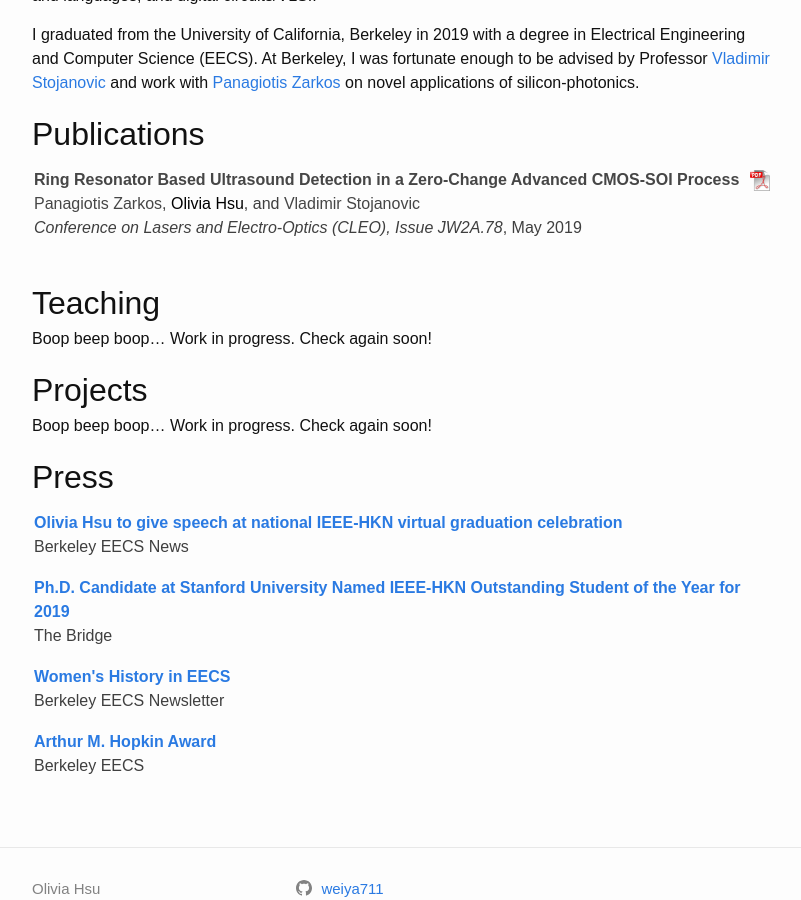
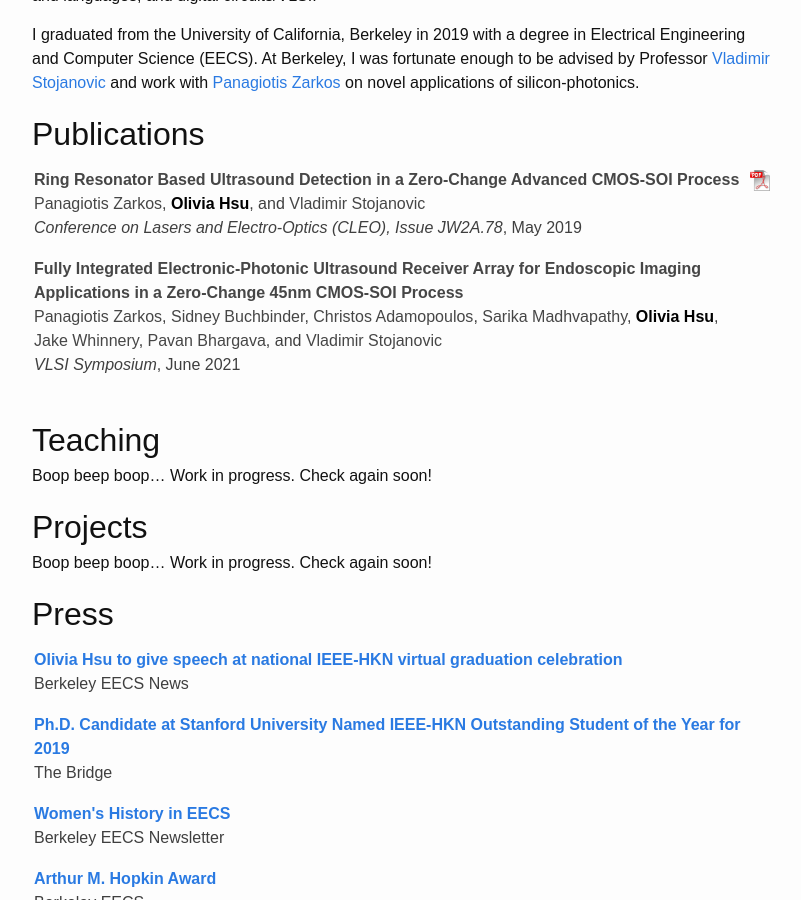
Before and after one commit to weiya711/weiya711.github.io, a Jekyll site: the page built from index.md, in a window 1280 px wide and 900 px high, scrolled down 423 px. Shown: the whole window, without its empty margins (238-1039 px from the left). Built offline with Jekyll 4.4.1, drawn with Linux system fonts in a browser that asks for light colours.

Commit message:
Add in another paper to website and add google analytics tag

```diff
--- a/_data/authors.yml
+++ b/_data/authors.yml
@@ -2,9 +2,18 @@ hsu:
   name: Olivia Hsu
   site: http://owhsu.com
 
+adamopoulos:
+  name: Christos Adamopoulos
+
 amarasinghe:
   name: Saman Amarasinghe
   site: http://people.csail.mit.edu/saman/
+
+bhargava:
+  name: Pavan Bhargava
+
+buchbinder:
+  name: Sidney Buchbinder
 
 chou:
   name: Stephen Chou
@@ -23,6 +32,9 @@ kjolstad:
 liu:
   name: Qiaoyi Liu
 
+madhvapathy:
+  name: Sarika Madhvapathy
+
 stojanovic:
   name: Vladimir Stojanovic
   side: https://www2.eecs.berkeley.edu/Faculty/Homepages/vlada.html
@@ -33,6 +45,9 @@ strange:
 wang:
   name: Ziheng Wang
 
+whinnery:
+  name: Jake Whinnery
+
 wilson:
   name: Amalee Wilson
 
--- a/_data/publications.yml
+++ b/_data/publications.yml
@@ -15,3 +15,28 @@ cleo19:
     - hsu
     - stojanovic
   pdf: /publications/cleo2019.pdf
+
+vlsi2021:
+  title: Fully Integrated Electronic-Photonic Ultrasound Receiver Array for Endoscopic Imaging Applications in a Zero-Change 45nm CMOS-SOI Process
+  abstract: "<p>
+    This paper presents the first fully integrated 2-D array of electronic-photonic ultrasound sensors targeting low-power
+    miniaturized ultrasound probes for endoscopic applications. Fabricated in a zero-change 45nm CMOS-SOI technology this
+    Electronic-Photonic System on Chip (EPSoC), utilizes micro-ring resonators (MRR) as ultrasound sensors instead of the
+    traditional piezoelectric or capacitive micromachined transducers (PMUTs or CMUTs). The photonic nature of the sensor
+    enables remoting the power-hungry receive electronics outside the probe tip, lowering the power dissipation inside the human
+    body, eliminates the electrical cabling and reduces fiber count by 4x using wavelength division multiplexed (WDM) MRR
+    sensors coupled onto the same waveguide. The photonic sensing element demonstrates >30 MHz bandwidth, 7.3 mV/kPa
+    overall sensitivity, while consuming 0.43 mW of power
+    </p>"
+  venue: "VLSI Symposium"
+  year: 2021
+  month: June
+  authors:
+    - zarkos
+    - buchbinder
+    - adamopoulos
+    - madhvapathy
+    - hsu
+    - whinnery
+    - bhargava
+    - stojanovic
--- a/_includes/google-analytics.html
+++ b/_includes/google-analytics.html
@@ -1,9 +1,9 @@
 <!-- Global site tag (gtag.js) - Google Analytics -->
-<script async src="https://www.googletagmanager.com/gtag/js?id=UA-39507970-1"></script>
+<script async src="https://www.googletagmanager.com/gtag/js?id=G-283MCFHKY7"></script>
 <script>
   window.dataLayer = window.dataLayer || [];
   function gtag(){dataLayer.push(arguments);}
   gtag('js', new Date());
 
-  gtag('config', 'UA-39507970-1');
+  gtag('config', 'G-283MCFHKY7');
 </script>
--- a/_includes/head.html
+++ b/_includes/head.html
@@ -11,12 +11,12 @@
   {%- endif -%}
   -->
   <!-- Global site tag (gtag.js) - Google Analytics -->
-  <script async src="https://www.googletagmanager.com/gtag/js?id=UA-39507970-1"></script>
+  <script async src="https://www.googletagmanager.com/gtag/js?id=G-283MCFHKY7"></script>
   <script>
     window.dataLayer = window.dataLayer || [];
     function gtag(){dataLayer.push(arguments);}
     gtag('js', new Date());
 
-    gtag('config', 'UA-39507970-1');
+    gtag('config', 'G-283MCFHKY7');
   </script>
 </head>
--- /dev/null
+++ b/_includes/icon-linkedin.html
@@ -0,0 +1 @@
+<a href="https://github.com/{{ include.username }}"><span class="icon icon--github">{% include icon-github.svg %}</span><span class="username">{{ include.username }}</span></a>
--- a/index.md
+++ b/index.md
@@ -49,7 +49,7 @@ applications of silicon-photonics.
             and
           {%- endif %}
           {%- if author == "hsu" %}
-            <font color="#000000">{{ site.data.authors[author].name }}</font>
+            <b><font color="#000000">{{ site.data.authors[author].name }}</font></b>
           {%- else %}
             <a href="{{- site.data.authors[author].site -}}" style="color: #464646">{{ site.data.authors[author].name }}</a>
           {%- endif -%}
```
Also changed, not shown: vlsi2021.md (added, +4 -0 lines).
